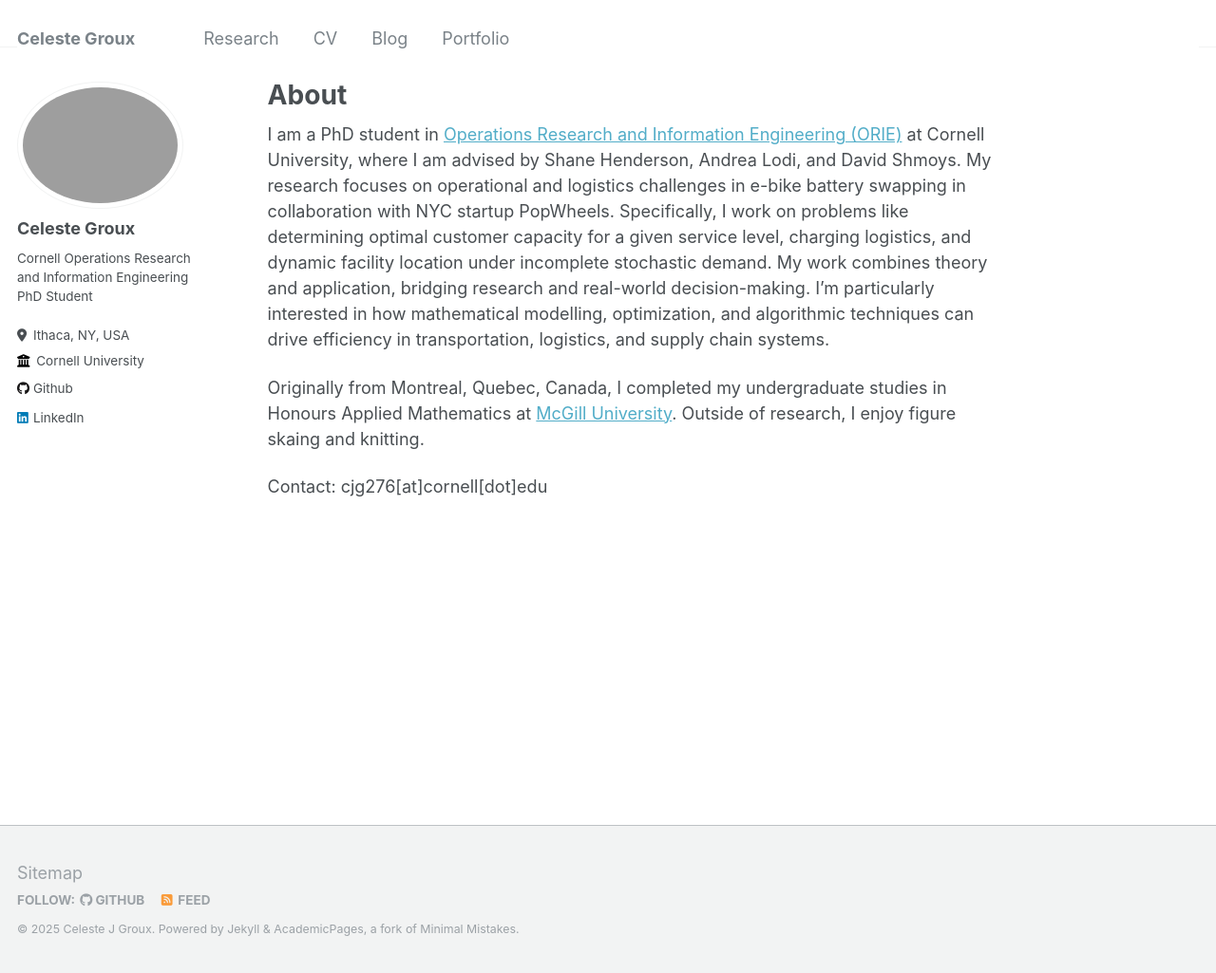
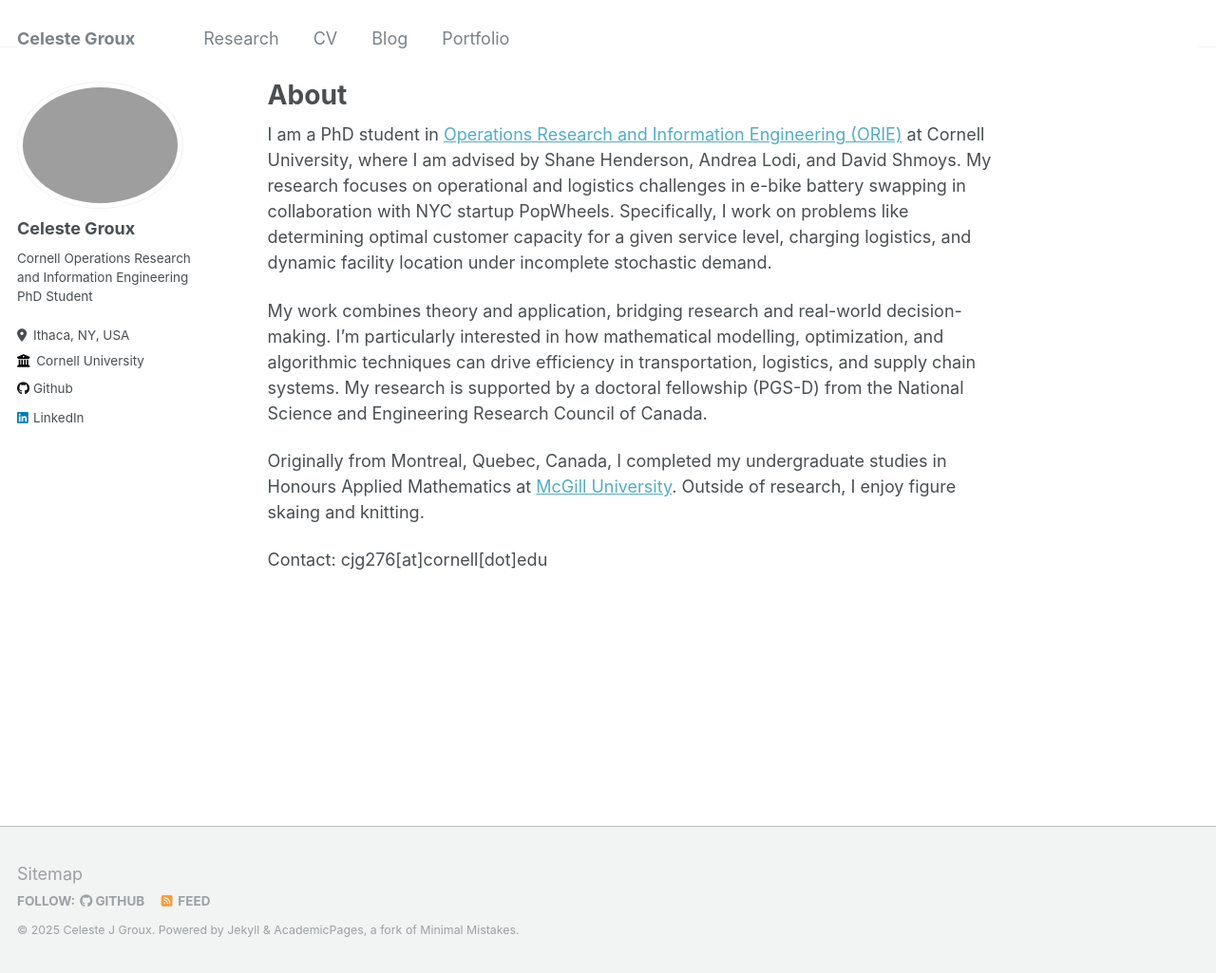
Before and after one commit to celestejasmine/celestejasmine.github.io, a Jekyll site: the page built from _pages/about.md, in a window 1280 px wide and 1025 px high. Shown: the whole window at 95% size. Built offline with Jekyll 4.4.1, drawn with Linux system fonts in a browser that asks for light colours.

Commit message:
Update about.md

```diff
--- a/_pages/about.md
+++ b/_pages/about.md
@@ -7,7 +7,9 @@ redirect_from:
   - /about.html
 ---
 
-I am a PhD student in [Operations Research and Information Engineering (ORIE)](https://www.orie.cornell.edu/orie) at Cornell University, where I am advised by Shane Henderson, Andrea Lodi, and David Shmoys. My research focuses on operational and logistics challenges in e-bike battery swapping in collaboration with NYC startup PopWheels. Specifically, I work on problems like determining optimal customer capacity for a given service level, charging logistics, and dynamic facility location under incomplete stochastic demand. My work combines theory and application, bridging research and real-world decision-making. I’m particularly interested in how mathematical modelling, optimization, and algorithmic techniques can drive efficiency in transportation, logistics, and supply chain systems.
+I am a PhD student in [Operations Research and Information Engineering (ORIE)](https://www.orie.cornell.edu/orie) at Cornell University, where I am advised by Shane Henderson, Andrea Lodi, and David Shmoys. My research focuses on operational and logistics challenges in e-bike battery swapping in collaboration with NYC startup PopWheels. Specifically, I work on problems like determining optimal customer capacity for a given service level, charging logistics, and dynamic facility location under incomplete stochastic demand.
+
+My work combines theory and application, bridging research and real-world decision-making. I’m particularly interested in how mathematical modelling, optimization, and algorithmic techniques can drive efficiency in transportation, logistics, and supply chain systems. My research is supported by a doctoral fellowship (PGS-D) from the National Science and Engineering Research Council of Canada.
 
 Originally from Montreal, Quebec, Canada, I completed my undergraduate studies in Honours Applied Mathematics at [McGill University](https://www.mcgill.ca/mathstat/). Outside of research, I enjoy figure skaing and knitting.
 
```
